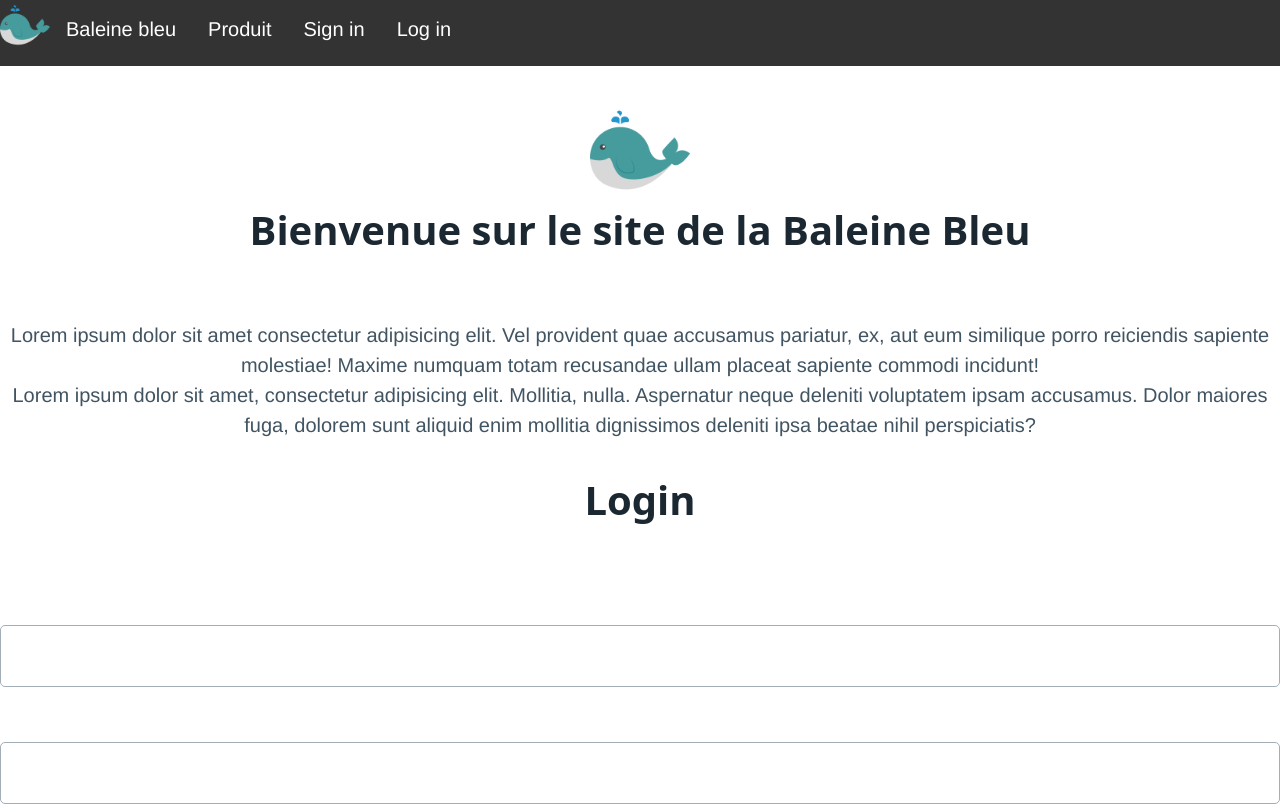
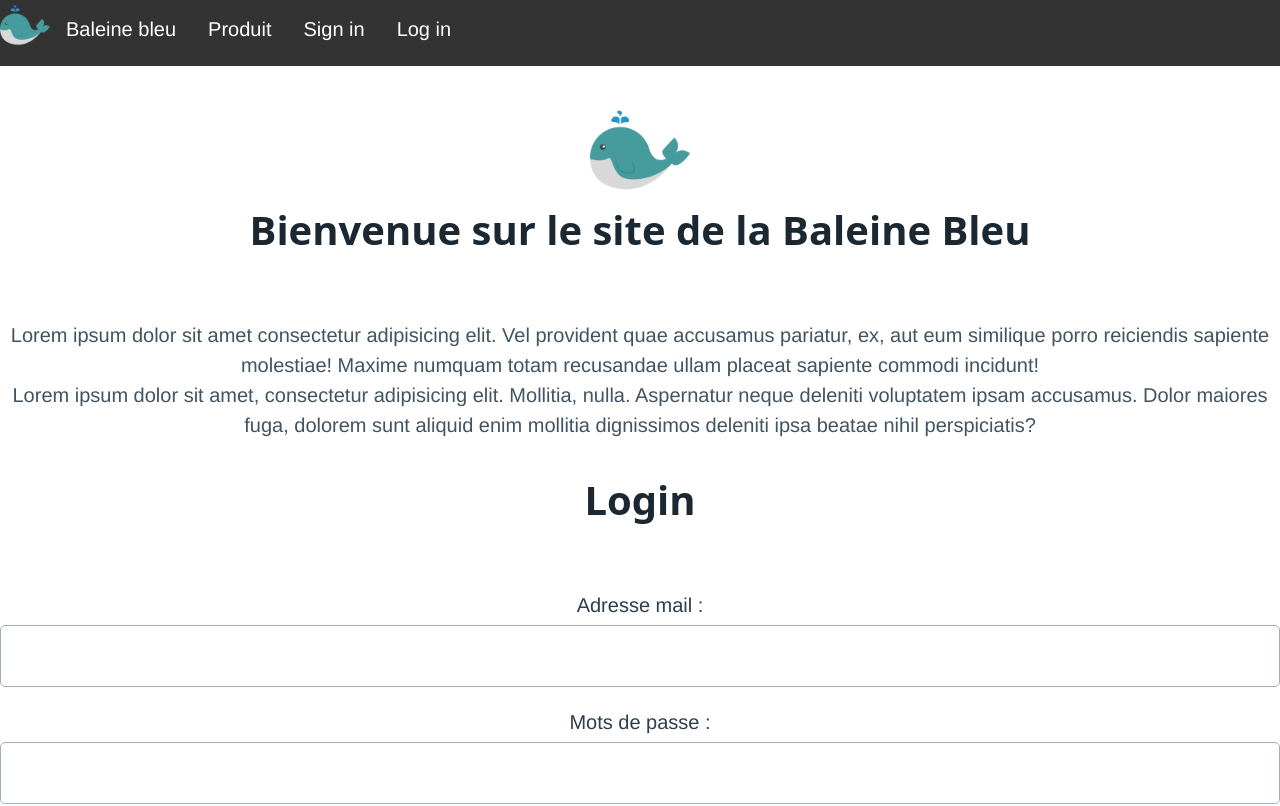
Before and after one commit to roulios44/48h_vue, a Vue app: page / in a window 1280 px wide. Shown: the top 806 px of the page. Built offline with nearby package versions, Linux system fonts and the light colour scheme.

Commit message:
Update App.vue

```diff
--- a/src/App.vue
+++ b/src/App.vue
@@ -29,9 +29,6 @@ export default {
 </script>
 
 <style>
-*{
-    color: white;
-}
 #app {
   font-family: Avenir, Helvetica, Arial, sans-serif;
   -webkit-font-smoothing: antialiased;
```
